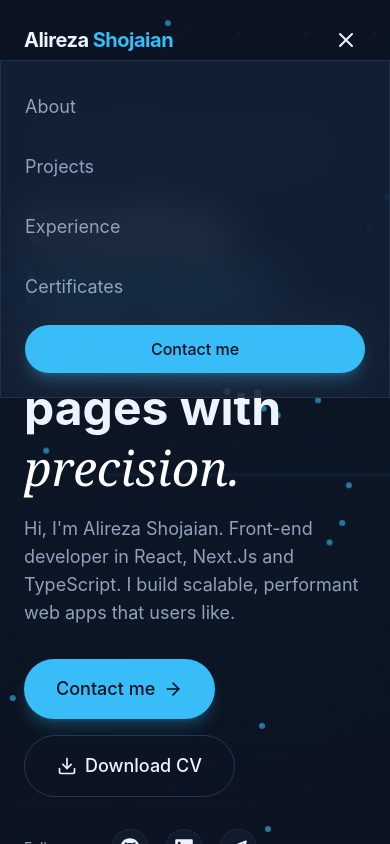
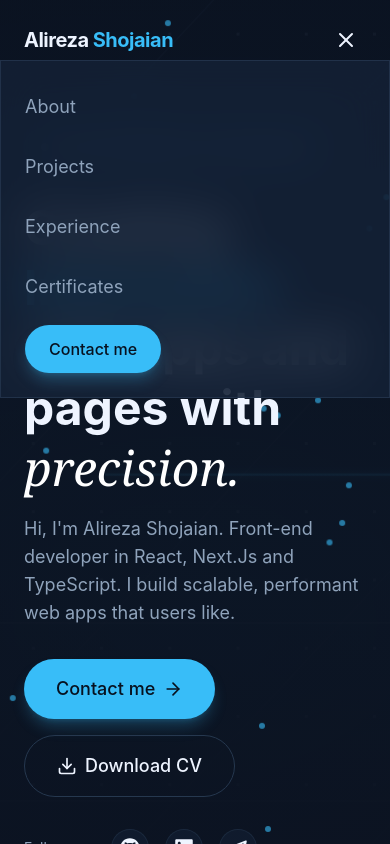
Before and after one commit to alirezashojaian1987/Alireza-Shojaian-Portfolio, a Next.js app: page / in a window 390 px wide. Both pictures are taken after a click on the button 346 px from the left and 40 px from the top of the page. Shown: the top 844 px of the page. Built offline with nearby package versions, Linux system fonts and the light colour scheme.

Commit message:
Added contact navigation through navbar

```diff
--- a/Components/Layout/Navbar.tsx
+++ b/Components/Layout/Navbar.tsx
@@ -51,7 +51,9 @@ export default function Navbar(){
 
                 {/* CTA Button */}
                 <div className="hidden md:block">
-                    <Button size="sm">Contact me</Button>
+                    <Link href="#contact">
+                        <Button size="sm">Contact me</Button>
+                    </Link>
                 </div>
 
                 {/* Mobile menu Button */}
@@ -75,7 +77,12 @@ export default function Navbar(){
                             </Link>
                         ))}
 
-                        <Button onClick={()=>setIsMobileMenuOpen(false)}>Contact me</Button>
+                        <Link
+                            href="#contact"
+                            onClick={() => setIsMobileMenuOpen(false)}
+                        >
+                            <Button>Contact me</Button>
+                        </Link>
                     </div>
                 </div>
             )}
```
